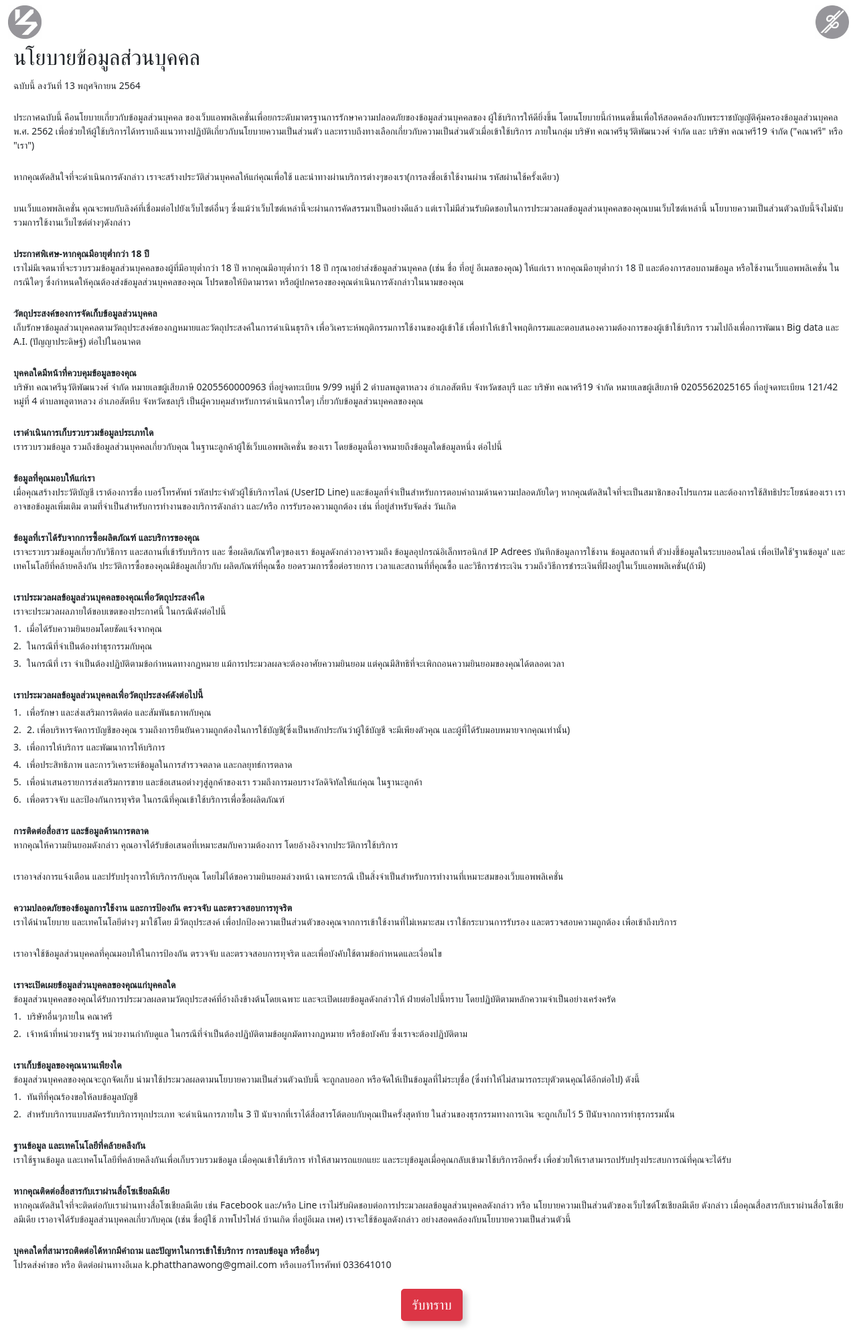
After one commit to rujeng/shell_line_api, a Django app: page /line/privacypolicy/ in a window 1280 px wide. The commit adds this page. Shown: the whole page at 67% size. Run offline with Django 3.2, Linux system fonts and the light colour scheme; parts of the project's set-up code (start-up, migrations or seed data) failed here and were passed over; some libraries are stand-ins or nearby versions.

Commit message:
update PrivacyPolicy Page

```diff
--- a/line/urls.py
+++ b/line/urls.py
@@ -15,7 +15,7 @@ Including another URLconf
 """
 from django.urls import path
 from line.views import LineHistory, WebFormView, LineHookView, MyCar, MyHistory, CreateCarAPIView, ListItem, CarSeries
-from line.views import Testview
+from line.views import Testview, PrivacyPolicy
 
 urlpatterns = [
     path('form/', WebFormView.as_view()),
@@ -28,6 +28,7 @@ urlpatterns = [
     path('car-series/', CarSeries.as_view(), name='test'),
     path('itemlist/',ListItem.as_view()),
     path('test/', Testview.as_view()),
+    path('privacypolicy/', PrivacyPolicy.as_view())
 ]
 handler400 = "line.views.response_error_handler"
 handler500 = 'line.views.response_error_handler'
--- a/line/views.py
+++ b/line/views.py
@@ -54,17 +54,17 @@ class LineHookView(View):
             if user:
                 return redirect(f'/line/car/?user_id={line_id}&branch_id={branch_id}')
             else:
-                return redirect(f'/line/form/?user_id={line_id}&branch_id={branch_id}&action={action}')
+                return redirect(f'/line/privacypolicy/?user_id={line_id}&branch_id={branch_id}&action={action}')
         elif action == 'history':
             if user:
                 return redirect(f'/line/history/?user_id={line_id}&branch_id={branch_id}&page=1&car_id=')
             else:
-                return redirect(f'/line/form/?user_id={line_id}&branch_id={branch_id}&action={action}')
+                return redirect(f'/line/privacypolicy/?user_id={line_id}&branch_id={branch_id}&action={action}')
         elif action == 'calculate':
             if user:
                 return redirect(f'/item/price/?user_id={line_id}&branch_id={branch_id}&car_id=')
             else:
-                return redirect(f'/line/form/?user_id={line_id}&branch_id={branch_id}&action={action}')
+                return redirect(f'/line/privacypolicy/?user_id={line_id}&branch_id={branch_id}&action={action}')
         else:
             return render(request, 'error.html')
 
@@ -241,7 +241,7 @@ class MyHistory(View):
         cars = Car.objects.filter(user_id=user)
         result = []
         for car in cars:
-            tran = TransactionForm.objects.filter(user=user, car=car).order_by('-created_at').first()
+            tran = TransactionForm.objects.filter(user=user, car=car, status='3').order_by('-created_at').first()
             details, total_price = self.get_transaction_detail(transaction=tran)
             branch = LineOfficial.objects.filter(id=tran.branch_id).first()
             transaction_by_car = {
@@ -269,9 +269,9 @@ class MyHistory(View):
         user = CustomUser.objects.filter(line_id=line_id).first()
         if car_id:
             car = Car.get_car_by_id(car_id).first()
-            trans = TransactionForm.objects.filter(user=user, car=car).order_by('-created_at')
+            trans = TransactionForm.objects.filter(user=user, car=car , status='3').order_by('-created_at')
         else:
-            trans = TransactionForm.objects.filter(user=user).order_by('-created_at')
+            trans = TransactionForm.objects.filter(user=user, status='3').order_by('-created_at')
         cars = Car.objects.filter(user_id=user)
         paginator = get_paginator(trans, self.show_list, page)
         start_page = self.show_list * (int(page)-1)
@@ -287,10 +287,10 @@ class MyHistory(View):
         car = []
         if car_id:
             car = Car.objects.filter(id=int(car_id)).first()
-            transactions = TransactionForm.objects.filter(user_id=user, car=car)
+            transactions = TransactionForm.objects.filter(user_id=user, car=car, status='3')
             car = Car.map_object_to_list([car])
         else:
-            transactions = TransactionForm.objects.filter(user_id=user)
+            transactions = TransactionForm.objects.filter(user_id=user, status='3')
         return transactions.filter(status=TransactionForm.DONE), car
 
     def get_slice_transaction(self, transactions, start_page, end_page):
@@ -339,8 +339,6 @@ class MyHistory(View):
         next_service = datetime + relativedelta(months=4)
         return next_service.strftime('%d/%m/%Y')
 
-
-
 class ListItem(View):
 
     show_list = 10
@@ -371,6 +369,9 @@ class ListItem(View):
         context = {'result' : result,'page_obj': page_obj, 'path': path}
         return render(request, 'item-list.html', context=context)
 
+class PrivacyPolicy(View):
+    def get(self, request):
+        return render(request, 'PrivacyPolicy.html')
 # import requests
 @method_decorator(csrf_exempt, name='dispatch')
 class Testview(View):
--- a/static/style.css
+++ b/static/style.css
@@ -163,6 +163,47 @@ body{
     margin-bottom: 0.125rem;
 }
 
+/* privacy policy */
+.pp {
+    padding-left: 20px;
+    padding-right: 5px;
+    background-color: white;
+}
+
+.pno{
+    text-decoration: none;
+    vertical-align: top;
+    width: 20px;
+}
+
+.table-pp {
+    padding-left: 20px;
+}
+
+td {
+    padding-right: 5px;
+    padding-bottom: 5px;
+    font-size: 14px;
+    font-weight: 400;
+    font-style: normal;
+    text-decoration: none;
+    text-align: left;
+    vertical-align: top;
+}
+
+.tb-bt{
+    text-align: center;
+}
+
+.sp-pp{
+    padding-left: 10px;
+    padding-right: 10px;
+}
+
+.sm-pp{
+    font-size: 10;
+}
+
 /* .custom-radio:checked{
     background-color:rgb(253, 69, 69);
   } */
--- /dev/null
+++ b/templates/PrivacyPolicy.html
@@ -0,0 +1,242 @@
+{% extends "base.html" %}
+{% block content %}
+<div class='pp'>
+<table class="table-pp" border="0" cellpadding="0" cellspacing="0" width="100%">
+    <tr>
+        <td colspan="3" align="center">
+            <b><h2>นโยบายข้อมูลส่วนบุคคล</h2></b>
+        </td>
+    </tr>
+
+    <tr>
+        <td class="sm-pp" colspan="2">ฉบับนี้ ลงวันที่ 13 พฤศจิกายน 2564</td>
+    </tr>
+
+    <tr>
+        <td colspan="2"><br/>ประกาศฉบับนี้ คือนโยบายเกี่ยวกับข้อมูลส่วนบุคคล ของเว็บแอพพลิเคชั่นเพื่อยกระดับมาตรฐานการรักษาความปลอดภัยของข้อมูลส่วนบุคคลของ ผู้ใช้บริการให้ดียิ่งขึ้น โดยนโยบายนี้กำหนดขึ้นเพื่อให้สอดคล้องกับพระราชบัญญัติคุ้มครองข้อมูลส่วนบุคคล พ.ศ. 2562 เพื่อช่วยให้ผู้ใช้บริการได้ทราบถึงแนวทางปฏิบัติเกี่ยวกับนโยบายความเป็นส่วนตัว และทราบถึงทางเลือกเกี่ยวกับความเป็นส่วนตัวเมื่อเข้าใช้บริการ ภายในกลุ่ม บริษัท คณาศรีนุวัติพัฒนวงศ์ จำกัด และ บริษัท คณาศรี19 จำกัด ("คณาศรี" หรือ "เรา")</td>
+    </tr>
+
+    <tr>
+        <td colspan="2"><br/>หากคุณตัดสินใจที่จะดำเนินการดังกล่าว เราจะสร้างประวัติส่วนบุคคลให้แก่คุณเพื่อใช้ และนำทางผ่านบริการต่างๆของเรา(การลงชื่อเช้าใช้งานผ่าน รหัสผ่านใช้ครั้งเดียว) </td>
+    </tr>
+
+    <tr>
+        <td colspan="2"><br/>บนเว็บแอพพลิเคชั่น คุณจะพบกับลิงค์ที่เชื่อมต่อไปยังเว็บไซต์อื่นๆ ซึ่งแม้ว่าเว็บไซต์เหล่านี้จะผ่านการคัดสรรมาเป็นอย่างดีแล้ว แต่เราไม่มีส่วนรับผิดชอบในการประมวลผลข้อมูลส่วนบุคคลของคุณบนเว็บไซต์เหล่านี้ นโยบายความเป็นส่วนตัวฉบับนี้จึงไม่นับรวมการใช้งานเว็บไซต์ต่างๆดังกล่าว</td>
+    </tr>
+
+    <tr>
+        <td colspan="2"><br/>
+            <b>ประกาศพิเศษ-หากคุณมีอายุต่ำกว่า 18 ปี</b><br/>
+            เราไม่มีเจตนาที่จะรวบรวมข้อมูลส่วนบุคคลของผู้ที่มีอายุต่ำกว่า 18 ปี หากคุณมีอายุต่ำกว่า 18 ปี กรุณาอย่าส่งข้อมูลส่วนบุคคล (เช่น ชื่อ ที่อยู่ อีเมลของคุณ) ให้แก่เรา หากคุณมีอายุต่ำกว่า 18 ปี และต้องการสอบถามข้อมูล หรือใช้งานเว็บแอพพลิเคชั่น ในกรณีใดๆ ซึ่งกำหนดให้คุณต้องส่งข้อมูลส่วนบุคคลของคุณ โปรดขอให้บิดามารดา หรือผู้ปกครองของคุณดำเนินการดังกล่าวในนามของคุณ</td>
+    </tr>
+
+    <tr>
+        <td colspan="2"><br/>
+            <b>วัตถุประสงค์ของการจัดเก็บข้อมูลส่วนบุคคล</b><br/>
+            เก็บรักษาข้อมูลส่วนบุคคลตามวัตถุประสงค์ของกฎหมายและวัตถุประสงค์ในการดำเนินธุรกิจ เพื่อวิเคราะห์พฤติกรรมการใช้งานของผู้เข้าใช้ เพื่อทำให้เข้าใจพฤติกรรมและตอบสนองความต้องการของผู้เข้าใช้บริการ รวมไปถึงเพื่อการพัฒนา Big data และ A.I. (ปัญญาประดิษฐ์) ต่อไปในอนาคต
+    </tr>
+
+    <tr>
+        <td colspan="2"><br/>
+            <b>บุคคลใดมีหน้าที่ควบคุมข้อมูลของคุณ</b><br/>
+            บริษัท คณาศรีนุวัติพัฒนวงศ์ จำกัด หมายเลขผู้เสียภาษี 0205560000963 ที่อยู่จดทะเบียน 9/99 หมู่ที่ 2 ตำบลพลูตาหลวง อำเภอสัตหีบ จังหวัดชลบุรี
+            และ บริษัท คณาศรี19 จำกัด หมายเลขผู้เสียภาษี 0205562025165 ที่อยู่จดทะเบียน 121/42 หมู่ที่ 4 ตำบลพลูตาหลวง อำเภอสัตหีบ จังหวัดชลบุรี เป็นผู้ควบคุมสำหรับการดำเนินการใดๆ เกี่ยวกับข้อมูลส่วนบุคคลของคุณ
+    </tr>
+
+    <tr>
+        <td colspan="2"><br/>
+            <b>เราดำเนินการเก็บรวบรวมข้อมูลประเภทใด</b><br/>
+            เรารวบรวมข้อมูล รวมถึงข้อมูลส่วนบุคคลเกี่ยวกับคุณ ในฐานะลูกค้าผู้ใช้เว็บแอพพลิเคชั่น ของเรา โดยข้อมูลนี้อาจหมายถึงข้อมูลใดข้อมูลหนึ่ง ต่อไปนี้
+    </tr>
+
+    <tr>
+        <td colspan="2"><br/>
+            <b>ข้อมูลที่คุณมอบให้แก่เรา</b><br/>
+            เมื่อคุณสร้างประวัติบัญชี เราต้องการชื่อ เบอร์โทรศัพท์ รหัสประจำตัวผู้ใช้บริการไลน์ (UserID Line)
+และข้อมูลที่จำเป็นสำหรับการตอบคำถามด้านความปลอดภัยใดๆ หากคุณตัดสินใจที่จะเป็นสมาชิกของโปรแกรม และต้องการใช้สิทธิประโยชน์ของเรา เราอาจขอข้อมูลเพิ่มเติม ตามที่จำเป็นสำหรับการทำงานของบริการดังกล่าว และ/หรือ การรับรองความถูกต้อง เช่น ที่อยู่สำหรับจัดส่ง วันเกิด
+        </td>
+    </tr>
+
+    <tr>
+        <td colspan="2"><br/>
+            <b>ข้อมูลที่เราได้รับจากการซื้อผลิตภัณฑ์ และบริการของคุณ</b><br/>
+            เราจะรวบรวมข้อมูลเกี่ยวกับวิธีการ และสถานที่เข้ารับบริการ และ
+ซื้อผลิตภัณฑ์ใดๆของเรา ข้อมูลดังกล่าวอาจรวมถึง ข้อมูลอุปกรณ์อิเล็กทรอนิกส์ IP Adrees บันทึกข้อมูลการใช้งาน ข้อมูลสถานที่ ตัวบ่งชี้ข้อมูลในระบบออนไลน์ เพื่อเปิดใช้'ฐานข้อมูล' และเทคโนโลยีที่คล้ายคลึงกัน ประวัติการซื้อของคุณมีข้อมูลเกี่ยวกับ
+ผลิตภัณฑ์ที่คุณซื้อ ยอดรวมการซื้อต่อรายการ เวลาและสถานที่ที่คุณซื้อ และวิธีการชำระเงิน รวมถึงวิธีการชำระเงินที่ฝังอยู่ในเว็บแอพพลิเคชั่น(ถ้ามี)
+        </td>
+    </tr>
+
+    <tr>
+        <td colspan="2"><br/>
+            <b>เราประมวลผลข้อมูลส่วนบุคคลของคุณเพื่อวัตถุประสงค์ใด</b><br/>
+            เราจะประมวลผลภายใต้ขอบเขตของประกาศนี้ ในกรณีดังต่อไปนี้
+        </td>
+    </tr>
+
+    <tr>
+            <td class="pno">1.</td>
+            <td colspan="2">
+                เมื่อได้รับความยินยอมโดยชัดแจ้งจากคุณ
+            </td>
+    </tr>
+
+    <tr>
+        <td class="pno">2.</td>
+        <td colspan="2">
+                ในกรณีที่จำเป็นต้องทำธุรกรรมกับคุณ
+        </td>
+    </tr>
+
+    <tr>
+        <td class="pno">3.</td>
+        <td colspan="2">
+            ในกรณีที่ เรา จำเป็นต้องปฏิบัติตามข้อกำหนดทางกฏหมาย
+            แม้การประมวลผลจะต้องอาศัยความยินยอม แต่คุณมีสิทธิที่จะเพิกถอนความยินยอมของคุณได้ตลอดเวลา
+        </td>
+    </tr>
+
+    <tr>
+        <td colspan="2"><br/>
+            <b>เราประมวลผลข้อมูลส่วนบุคคลเพื่อวัตถุประสงค์ดังต่อไปนี้</b>
+        </td>
+    </tr>
+
+    <tr>
+        <td class="pno">1.</td>
+        <td colspan="2">
+            เพื่อรักษา และส่งเสริมการติดต่อ และสัมพันธภาพกับคุณ
+        </td>
+    </tr>
+
+    <tr>
+        <td class="pno">2.</td>
+        <td colspan="2">
+            2.	เพื่อบริหารจัดการบัญชีของคุณ รวมถึงการยืนยันความถูกต้องในการใช้บัญชี(ซึ่งเป็นหลักประกันว่าผู้ใช้บัญชี จะมีเพียงตัวคุณ และผู้ที่ได้รับมอบหมายจากคุณเท่านั้น)
+        </td>
+    </tr>
+
+    <tr>
+        <td class="pno">3.</td>
+        <td colspan="2">
+            เพื่อการให้บริการ และพัฒนาการให้บริการ</td>
+    </tr>
+
+    <tr>
+        <td class="pno">4.</td>
+        <td colspan="2">
+           เพื่อประสิทธิภาพ และการวิเคราะห์ข้อมูลในการสำรวจตลาด และกลยุทธ์การตลาด</td>
+    </tr>
+
+    <tr>
+        <td class="pno">5.</td>
+        <td colspan="2">
+            เพื่อนำเสนอรายการส่งเสริมการขาย และข้อเสนอต่างๆสู่ลูกค้าของเรา รวมถึงการมอบรางวัลดิจิทัลให้แก่คุณ ในฐานะลูกค้า</td>
+    </tr>
+
+    <tr>
+        <td class="pno">6.</td>
+        <td colspan="2">
+            เพื่อตรวจจับ และป้องกันการทุจริต ในกรณีที่คุณเข้าใช้บริการเพื่อซื้อผลิตภัณฑ์</td>
+    </tr>
+
+    <tr>
+        <td colspan="2"><br/><b>การติดต่อสื่อสาร และข้อมูลด้านการตลาด</b><br/>
+            หากคุณให้ความยินยอมดังกล่าว คุณอาจได้รับข้อเสนอที่เหมาะสมกับความต้องการ โดยอ้างอิงจากประวัติการใช้บริการ
+        </td>
+    </tr>
+
+    <tr>
+        <td colspan="2"><br/>เราอาจส่งการแจ้งเตือน และปรับปรุงการให้บริการกับคุณ โดยไม่ได้ขอความยินยอมล่วงหน้า เฉพาะกรณี เป็นสิ่งจำเป็นสำหรับการทำงานที่เหมาะสมของเว็บแอพพลิเคชั่น
+        </td>
+    </tr>
+
+    <tr>
+        <td colspan="2"><br/><b>ความปลอดภัยของข้อมูลการใช้งาน และการป้องกัน ตรวจจับ และตรวจสอบการทุจริต</b><br/>
+            เราได้นำนโยบาย และเทคโนโลยีต่างๆ มาใช้โดย มีวัตถุประสงค์ เพื่อปกป้องความเป็นส่วนตัวของคุณจากการเข้าใช้งานที่ไม่เหมาะสม เราใช้กระบวนการรับรอง และตรวจสอบความถูกต้อง เพื่อเข้าถึงบริการ        </td>
+    </tr>
+
+    <tr>
+        <td colspan="2"><br/>เราอาจใช้ข้อมูลส่วนบุคคลที่คุณมอบให้ในการป้องกัน ตรวจจับ และตรวจสอบการทุจริต และเพื่อบังคับใช้ตามข้อกำหนดและเงื่อนไข
+        </td>
+    </tr>
+
+    <tr>
+        <td colspan="2"><br/><b>เราจะเปิดเผยข้อมูลส่วนบุคคลของคุณแก่บุคคลใด</b><br/>
+            ข้อมูลส่วนบุคคลของคุณได้รับการประมวลผลตามวัตถุประสงค์ที่อ้างถึงข้างต้นโดยเฉพาะ และจะเปิดเผยข้อมูลดังกล่าวให้ ฝ่ายต่อไปนี้ทราบ โดยปฏิบัติตามหลักความจำเป็นอย่างเคร่งครัด
+        </td>
+    </tr>
+
+    <tr>
+        <td class="pno">1.</td>
+        <td colspan="2">
+            บริษัทอื่นๆภายใน คณาศรี
+        </td>
+    </tr>
+
+    <tr>
+        <td class="pno">2.</td>
+        <td colspan="2">
+            เจ้าหน้าที่หน่วยงานรัฐ หน่วยงานกำกับดูแล ในกรณีที่จำเป็นต้องปฏิบัติตามข้อผูกมัดทางกฏหมาย หรือข้อบังคับ ซึ่งเราจะต้องปฏิบัติตาม
+        </td>
+    </tr>
+
+    <tr>
+        <td colspan="2"><br/>
+            <b>เราเก็บข้อมูลของคุณนานเพียงใด</b></br>
+            ข้อมูลส่วนบุคคลของคุณจะถูกจัดเก็บ นำมาใช้ประมวลผลตามนโยบายความเป็นส่วนตัวฉบับนี้ จะถูกลบออก หรือจัดให้เป็นข้อมูลที่ไม่ระบุชื่อ (ซึ่งทำให้ไม่สามารถระบุตัวตนคุณได้อีกต่อไป) ดังนี้
+       </td>
+    </tr>
+
+    <tr>
+        <td class="pno">1.</td>
+        <td colspan="2">
+            ทันทีที่คุณร้องขอให้ลบข้อมูลบัญชี
+        </td>
+    </tr>
+
+    <tr>
+        <td class="pno">2.</td>
+        <td colspan="2">
+            สำหรับบริการแบบสมัครรับบริการทุกประเภท จะดำเนินการภายใน 3 ปี นับจากที่เราได้สื่อสารโต้ตอบกับคุณเป็นครั้งสุดท้าย ในส่วนของธุรกรรมทางการเงิน จะถูกเก็บไว้ 5 ปีนับจากการทำธุรกรรมนั้น
+        </td>
+    </tr>
+
+    <tr>
+        <td colspan="2"><br/>
+            <b>ฐานข้อมูล และเทคโนโลยีที่คล้ายคลึงกัน</b></br>
+            เราใช้ฐานข้อมูล และเทคโนโลยีที่คล้ายคลึงกันเพื่อเก็บรวบรวมข้อมูล เมื่อคุณเข้าใช้บริการ ทำให้สามารถแยกแยะ และระบุข้อมูลเมื่อคุณกลับเข้ามาใช้บริการอีกครั้ง เพื่อช่วยให้เราสามารถปรับปรุงประสบการณ์ที่คุณจะได้รับ</td>
+    </tr>
+
+    <tr>
+        <td colspan="2"><br/>
+            <b>หากคุณติดต่อสื่อสารกับเราผ่านสื่อโซเชียลมีเดีย</b></br>
+            หากคุณตัดสินใจที่จะติดต่อกับเราผ่านทางสื่อโซเชียลมีเดีย เช่น Facebook และ/หรือ Line เราไม่รับผิดชอบต่อการประมวลผลข้อมูลส่วนบุคคลดังกล่าว หรือ นโยบายความเป็นส่วนตัวของเว็บไซต์โซเชียลมีเดีย ดังกล่าว
+            เมื่อคุณสื่อสารกับเราผ่านสื่อโซเชียลมีเดีย เราอาจได้รับข้อมูลส่วนบุคคลเกี่ยวกับคุณ (เช่น ชื่อผู้ใช้ ภาพโปรไฟล์ บ้านเกิด ที่อยู่อีเมล เพศ) เราจะใช้ข้อมูลดังกล่าว อย่างสอดคล้องกับนโยบายความเป็นส่วนตัวนี้
+             </td>
+    </tr>
+
+    <tr>
+        <td colspan="2"><br/>
+            <b>บุคคลใดที่สามารถติดต่อได้หากมีคำถาม และปัญหาในการเข้าใช้บริการ การลบข้อมูล หรืออื่นๆ</b></br>
+            โปรดส่งคำขอ หรือ ติดต่อผ่านทางอีเมล k.phatthanawong@gmail.com หรือเบอร์โทรศัพท์ 033641010</td>
+    </tr>
+
+    <tr><td class="tb-bt" colspan="2"></br>
+      <button type='button' class="btn btn-danger btn-lg button-shadow" onclick="RedirectFormPage()">รับทราบ</button>
+    </td>
+    </tr>
+</table>
+</div>
+
+{% endblock %}
+{% block script %}
+<script>
+      function RedirectFormPage(){
+    const urlParams = new URLSearchParams(window.location.search);
+    const user_id = urlParams.get('user_id');
+    const branch_id = urlParams.get('branch_id');
+    const htmla = window.location.hostname;
+    window.location.href = `/line/form/?user_id=${user_id}&branch_id=${branch_id}`
+  }
+</script>
+{% endblock %}
```
